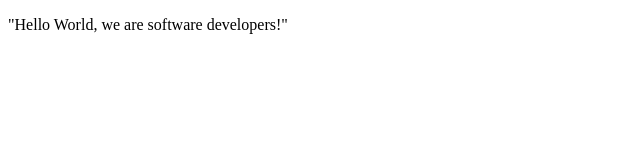
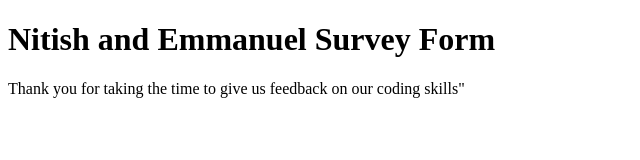
Before and after one commit to Nitish5925/nitish-emmanuel, a plain HTML site: page index.html in a window 1280 px wide. Shown: the whole page, without its empty margins (0-640 px from the left). Drawn offline with Linux system fonts and the light colour scheme.

Commit message:
Update index.html
steps 1&2

```diff
--- a/index.html
+++ b/index.html
@@ -22,6 +22,7 @@
 
     -->
     <script  src="js/index.js"></script>
-    <p>"Hello World, we are software developers!"</p>
+    <h1 id="title">Nitish and Emmanuel Survey Form</h1>
+    <p id="description">Thank you for taking the time to give us feedback on our coding skills"</p>
   </body>
 </html>
```
